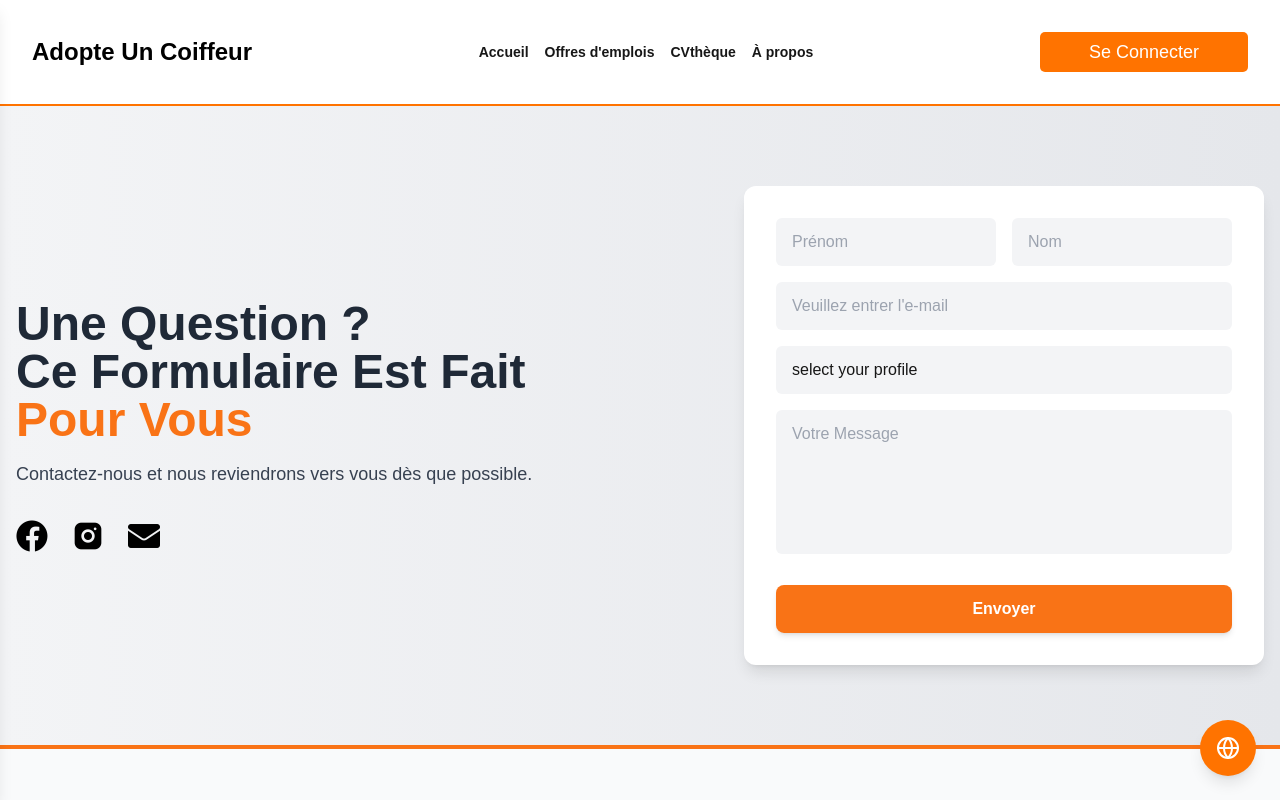
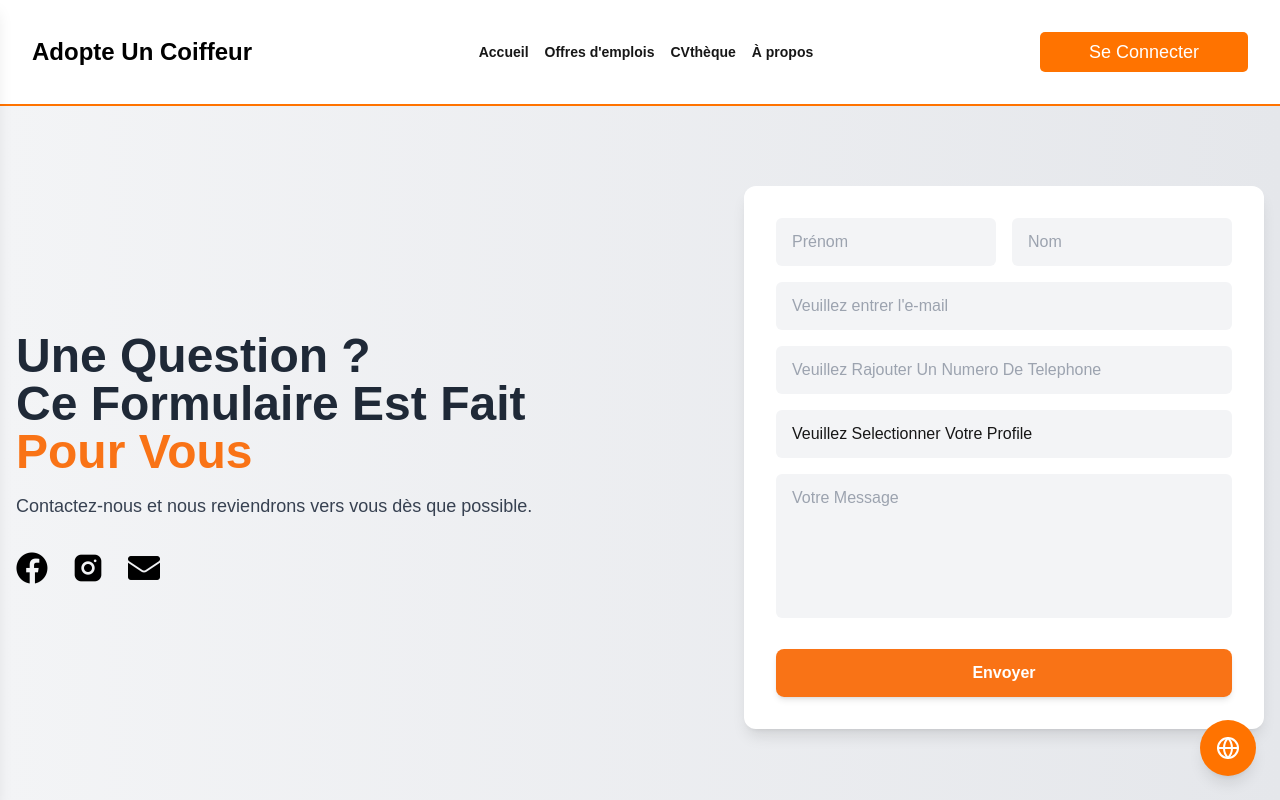
Before and after one commit to Abdullah1223/15octadopte, a Next.js app: page /Contact-us in a window 1280 px wide. Shown: the top 800 px of the page. Built offline with nearby package versions, Linux system fonts and the light colour scheme.

Commit message:
Last Commit

```diff
--- a/src/app/Components/Loginpagelgview.js
+++ b/src/app/Components/Loginpagelgview.js
@@ -15,7 +15,7 @@ const Loginpagelgview =()=>{
      <div>
 
      <h1 className=" self-start lg:absolute lg:top-20 xl:top-12 text-black font-semibold  lg:text-3xl lg:ml-32  xl:text-4xl xl:ml-52 ">ADOPTE UN COIFFEUR</h1>
-    <h1 className=" lg:absolute lg:top-[6.6rem] xl:top-20 mt-3 text-black font-semibold lg:text-3xl lg:ml-32 xl:text-4xl xl:ml-52 ">{translate('where')} <span className="bg-[white] text-[#ff7300] px-3 text-center mr-1"> {translate('Talent')} </span> {translate('meets')}</h1>
+    <h1 className=" lg:absolute lg:top-[6.6rem] xl:top-20 mt-3 text-black font-semibold lg:text-3xl lg:ml-32 xl:text-4xl xl:ml-52 ">{translate('where')} <span className="bg-[white] text-[#ff7300] px-3 text-center mr-1"> {translate('Talents')} </span> {translate('meets')}</h1>
     <h1 className=" lg:absolute  lg:top-36  xl:top-32 mt-3 xl:mt-2 text-black font-semibold lg:text-3xl lg:ml-32  xl:text-4xl xl:ml-52 ">{translate('Opportunities')}</h1>
     <div>
      <img className=" lg:absolute lg:top-[14rem] xl:top-[11rem] lg:ml-[11.5rem] lg:w-52 xl:ml-[18rem] xl:w-56" src="/loginimg.png"></img>
--- a/src/app/Components/Loginpagesmview.js
+++ b/src/app/Components/Loginpagesmview.js
@@ -12,7 +12,7 @@ const Loginpagesmview = ()=>{
         <div className="flex flex-col  items-center lg:hidden bg-[#FA4909] h-[23rem] sm:h-[26rem]">
     <div className="ml-2 sm:ml-0 mt-8 md:mt-8">
     <h1 className="   text-black font-semibold text-2xl sm:text-4xl md:text-5xl  ">ADOPTE UN COIFFEUR</h1>
-    <h1 className="mt-1 text-black font-semibold text-2xl sm:text-4xl md:text-5xl ">{translate('where')} <span className="bg-[white] text-[#ff7300] px-3 text-center mr-1"> {translate('Talent')} </span> {translate('meets')}</h1>
+    <h1 className="mt-1 text-black font-semibold text-2xl sm:text-4xl md:text-5xl ">{translate('where')} <span className="bg-[white] text-[#ff7300] px-3 text-center mr-1"> {translate('Talents')} </span> {translate('meets')}</h1>
     <h1 className="  text-black font-semibold text-2xl sm:text-4xl md:text-5xl   ">{translate('Opportunities')}</h1>
 
     <img className=" mt-4 sm:mt-0 ml-16 sm:ml-28 w-44 md:ml-44 sm:w-56" src="/loginimg.png"></img>
--- a/src/app/Contact-us/page.js
+++ b/src/app/Contact-us/page.js
@@ -392,12 +392,19 @@ export default function Contactus() {
                     />
                   </div>
 
+                  <div className="mb-4 animate-fade-in" style={{ animationDelay: "0.6s" }}>
+                    <input
+                      type="email"
+                      placeholder={translate('enter_telephone')}
+                      className="w-full bg-gray-100 px-4 py-3 rounded-md focus:outline-none focus:ring-2 focus:ring-orange-400 transition"
+                    />
+                  </div>
                   {/* Added Dropdown Menu */}
                   <div className="mb-4 animate-fade-in" style={{ animationDelay: "0.65s" }}>
                     <select
                       className="w-full bg-gray-100 px-4 py-3 rounded-md focus:outline-none focus:ring-2 focus:ring-orange-400 transition appearance-none"
                     >
-                      <option className="text-gray-300" value="" disabled selected>{translate('select your profile')}</option>
+                      <option className="text-gray-300" value="" disabled selected>{translate('select_your_profile')}</option>
                       <option value="employeurs">{translate('employeurs')}</option>
                       <option value="candidat">{translate('candidat')}</option>
                       <option value="autre">{translate('autre')}</option>
--- a/src/app/locales/translation.json
+++ b/src/app/locales/translation.json
@@ -265,7 +265,8 @@
        "get_in_touch":"Get In Touch",
        "select_region":"Select Region",
        "enter_telephone":"Enter Telephone",
-       "select_candidate_type":"Select Candidate Type"
+       "select_candidate_type":"Select Candidate Type",
+       "select_your_profile":"Select Your Profile"
       },
     "fr": {
       "welcome": "Bienvenue sur notre site",
@@ -527,12 +528,13 @@
        "your_message":"Votre Message",
        "where":"Où",
        "Talent":"TALENT",
-       "meets":"RENCONTRER",
+       "meets":"RENCONTRE LES",
        "Opportunities":"OPPORTUNITÉS",
        "get_in_touch":"Envoyer",
        "select_region":"Sélection De La Région",
-       "enter_telephone":"Entrez votre numéro de téléphone",
-       "select_candidate_type":"Type de candidat"
+       "enter_telephone":"Veuillez Rajouter Un Numero De Telephone",
+       "select_candidate_type":"Type de candidat",
+       "select_your_profile":"Veuillez Selectionner Votre Profile"
 
       }
   }
```
